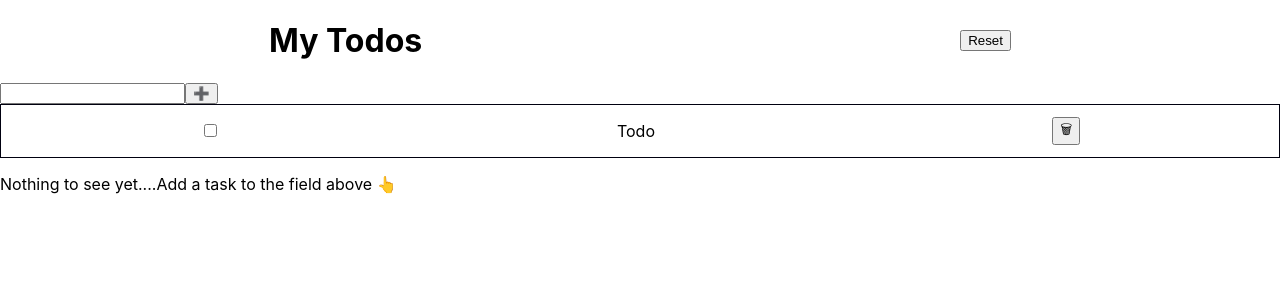
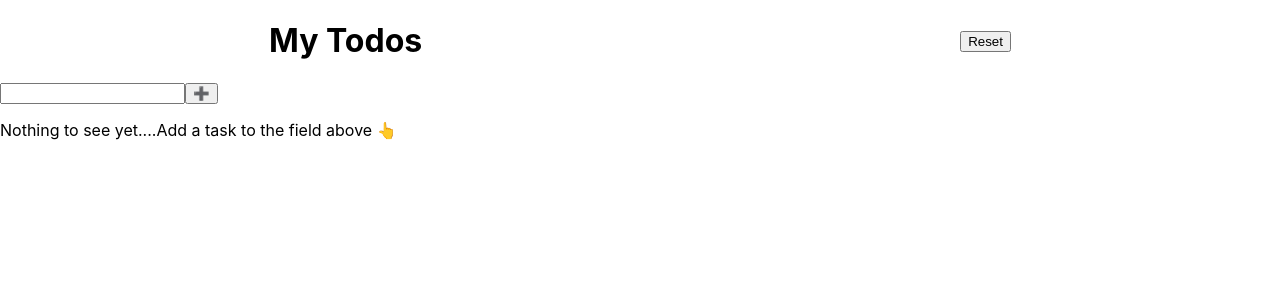
Before and after one commit to isobelleanna/tech-test-react, a React (Create React App) app: page / in a window 1280 px wide. Shown: the top 300 px of the page. Built offline with nearby package versions, Linux system fonts and the light colour scheme.

Commit message:
Add cards

```diff
--- a/src/App.jsx
+++ b/src/App.jsx
@@ -4,31 +4,37 @@ import Main from "./containers/Main/Main";
 import { useState } from "react";
 
 function App() {
-  const [todoList, setToDoList] = useState([]);
+  const [todoList, setTodoList] = useState([]);
   const [listActive, setListActive] = useState(false);
 
   const handleSubmit = (event) => {
     event.preventDefault();
-    if (todoList.length === 1) {
-      toggleTodoList();
-    }
     const newItem = {
       id: todoList.length + 1,
       item: event.target[0].value,
     };
-    setToDoList([todoList, newItem]);
+    setTodoList([...todoList, newItem]);
     event.target.reset();
+    if (todoList.length === 0) {
+      setListActive(true);
+    }
   };
-
-  const toggleTodoList = () => {
-    setListActive(!listActive);
+  const onReset = (event) => {
+    setTodoList([]);
+    setListActive(false);
+    console.log(todoList);
   };
+  console.log(todoList.length);
   console.log(todoList);
   console.log(listActive);
   return (
     <div className="App">
-      <Nav />
-      <Main handleSubmit={handleSubmit} activeList={listActive} />
+      <Nav onReset={onReset} />
+      <Main
+        handleSubmit={handleSubmit}
+        activeList={listActive}
+        todoArr={todoList}
+      />
     </div>
   );
 }
--- a/src/components/ItemCard/ItemCard.jsx
+++ b/src/components/ItemCard/ItemCard.jsx
@@ -3,11 +3,11 @@ import "./ItemCard.scss";
 import CheckBox from "../Checkbox/CheckBox";
 import Button from "../Button/Button";
 
-const ItemCard = () => {
+const ItemCard = ({ label }) => {
   return (
     <div className="item-card">
       <CheckBox />
-      <p className="item-card__content">Todo</p>
+      <p className="item-card__content">{label}</p>
       <Button buttonText="🗑" buttonStyle="button__item-card" />
     </div>
   );
--- a/src/containers/Main/Main.jsx
+++ b/src/containers/Main/Main.jsx
@@ -4,11 +4,14 @@ import ItemCard from "../../components/ItemCard/ItemCard";
 import Message from "../../components/Message/Message";
 import Form from "../../components/Form/Form";
 
-const Main = ({ handleSubmit, activeList }) => {
+const Main = ({ handleSubmit, activeList, todoArr }) => {
   return (
     <div className="main">
       <Form handleSubmit={handleSubmit} />
-      <ItemCard />
+      {todoArr.map((item) => (
+        <ItemCard key={item.id} label={item.item} />
+      ))}
+
       <Message activeList={activeList} />
     </div>
   );
--- a/src/containers/Nav/Nav.jsx
+++ b/src/containers/Nav/Nav.jsx
@@ -2,11 +2,13 @@ import React from "react";
 import "./Nav.scss";
 import Button from "../../components/Button/Button";
 
-const Nav = () => {
+const Nav = ({ onReset }) => {
   return (
     <div className="nav">
       <h1 className="nav__title">My Todos</h1>
-      <Button buttonStyle="button__nav" buttonText="Reset" />
+      <div onClick={onReset}>
+        <Button buttonStyle="button__nav" buttonText="Reset" />
+      </div>
     </div>
   );
 };
```
